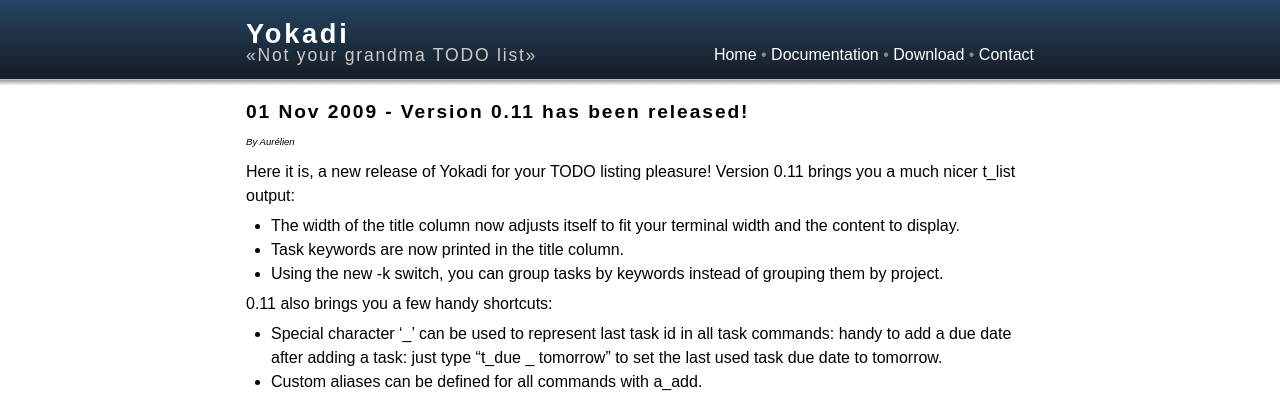
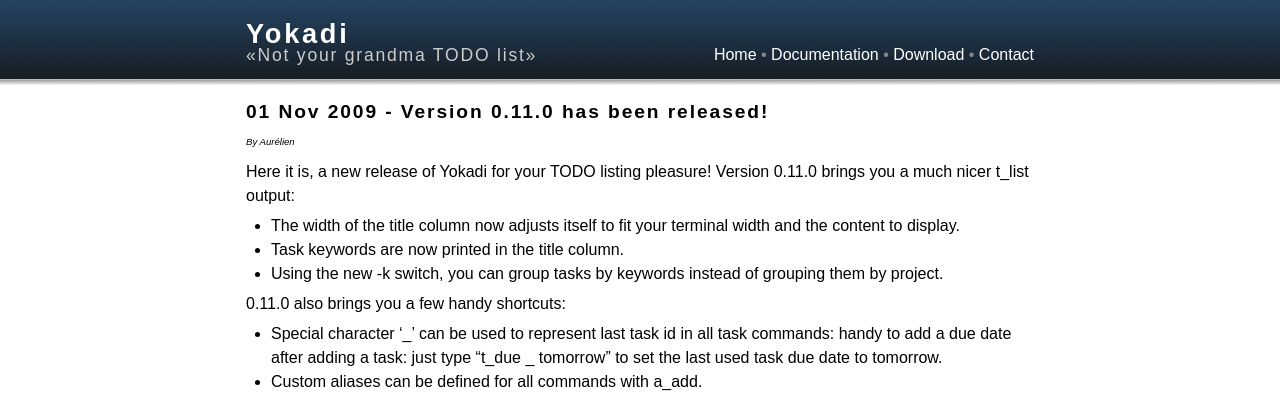
Before and after one commit to yokadi/yokadi.github.com, a Jekyll site: the page built from _posts/2009-11-01-version-0.11-has-been-released.markdown, in a window 1280 px wide. Shown: the top 401 px of the page. Built offline with Jekyll 4.4.1, drawn with Linux system fonts in a browser that asks for light colours.

Commit message:
0.11 => 0.11.0

```diff
--- a/_posts/2009-11-01-version-0.11-has-been-released.markdown
+++ b/_posts/2009-11-01-version-0.11-has-been-released.markdown
@@ -1,10 +1,10 @@
 ---
-title: Version 0.11 has been released!
 layout: post
+title: Version 0.11.0 has been released!
 author: Aurélien
 ---
 Here it is, a new release of Yokadi for your TODO listing pleasure! Version
-0.11 brings you a much nicer t\_list output:
+0.11.0 brings you a much nicer t\_list output:
 
 - The width of the title column now adjusts itself to fit your terminal width and
   the content to display.
@@ -12,7 +12,7 @@ Here it is, a new release of Yokadi for your TODO listing pleasure! Version
 - Using the new -k switch, you can group tasks by keywords instead of grouping
   them by project.
 
-0\.11 also brings you a few handy shortcuts:
+0\.11.0 also brings you a few handy shortcuts:
 
 - Special character '\_' can be used to represent last task id in all task
   commands: handy to add a due date after adding a task: just type "t\_due \_
```
